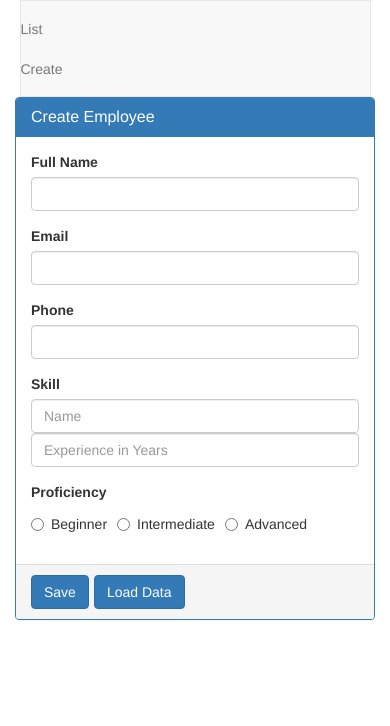
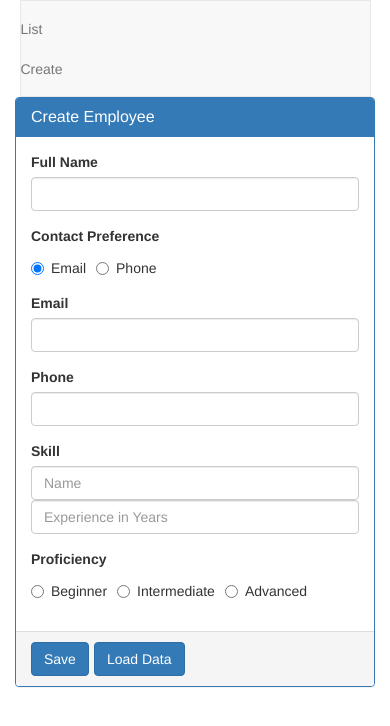
Before and after one commit to aakashjhawar/ems, an Angular app: page /create in a window 390 px wide. Shown: the top 726 px of the page. Built offline with nearby package versions, Linux system fonts and the light colour scheme.

Commit message:
Dynamically add/remove validations for phone

```diff
--- a/src/app/employee/create-employee.component.html
+++ b/src/app/employee/create-employee.component.html
@@ -1,8 +1,10 @@
 <form [formGroup]="employeeForm" class="form-horizontal" (ngSubmit)="onSubmit()">
   <div class="panel panel-primary">
+
     <div class="panel-heading">
       <h3 class="panel-title">Create Employee</h3>
     </div>
+
     <div class="panel-body">
 
       <div class="form-group" [ngClass]="{'has-error': formErrors.fullName}">
@@ -11,6 +13,23 @@
           <input id="fullName" formControlName="fullName" type="text" class="form-control">
           <span class="help-block" *ngIf="formErrors.fullName">
             {{formErrors.fullName}}
+          </span>
+        </div>
+      </div>
+
+      <div class="form-group">
+        <label class="col-md-2 control-label">Contact Preference</label>
+        <div class="col-md-8">
+          <label class="radio-inline">
+            <input type="radio" value="email" formControlName="contactPreference">
+            Email
+          </label>
+          <label class="radio-inline">
+            <input type="radio" value="phone" formControlName="contactPreference">
+            Phone
+          </label>
+          <span class="help-block" *ngIf="formErrors.contactPreference">
+            {{formErrors.contactPreference}}
           </span>
         </div>
       </div>
--- a/src/app/employee/create-employee.component.ts
+++ b/src/app/employee/create-employee.component.ts
@@ -19,7 +19,8 @@ export class CreateEmployeeComponent implements OnInit {
       'required': 'Email is required.'
     },
     'phone': {
-      'required': 'Phone is required.'
+      'required': 'Phone is required.',
+      'minLength': 'Min Length is 5.'
     },
     'skillName': {
       'required': 'Skill Name is required.'
@@ -45,6 +46,7 @@ export class CreateEmployeeComponent implements OnInit {
   ngOnInit() {
     this.employeeForm = this.fb.group({
       fullName: ['', [Validators.required, Validators.minLength(2), Validators.maxLength(10)]],
+      contactPreference: ['email'],
       email: ['', Validators.required],
       phone: ['', Validators.required],
       skills: this.fb.group({
@@ -57,6 +59,10 @@ export class CreateEmployeeComponent implements OnInit {
     // this.employeeForm.valueChanges.subscribe( value => {
     //   console.log(JSON.stringify(value));
     // });
+
+    this.employeeForm.get('contactPreference').valueChanges.subscribe((data: string) => {
+      this.onContactPrefernceChange(data);
+});
   }
 
   logValidationErrors(group: FormGroup = this.employeeForm): void {
@@ -90,4 +96,14 @@ export class CreateEmployeeComponent implements OnInit {
     console.log(this.employeeForm.get('fullName').value);
   }
 
+  onContactPrefernceChange(selectedValue: string) {
+    const phoneFormControl = this.employeeForm.get('phone');
+    if (selectedValue === 'phone') {
+      phoneFormControl.setValidators([Validators.required, Validators.minLength(5)]);
+    } else {
+      phoneFormControl.clearValidators();
+    }
+    phoneFormControl.updateValueAndValidity();
+  }
+
 }
```
